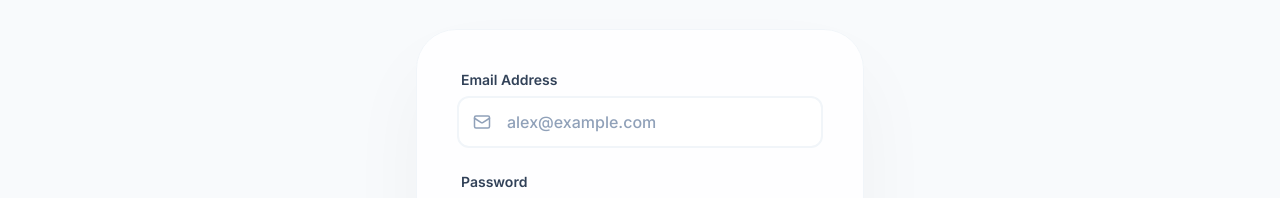
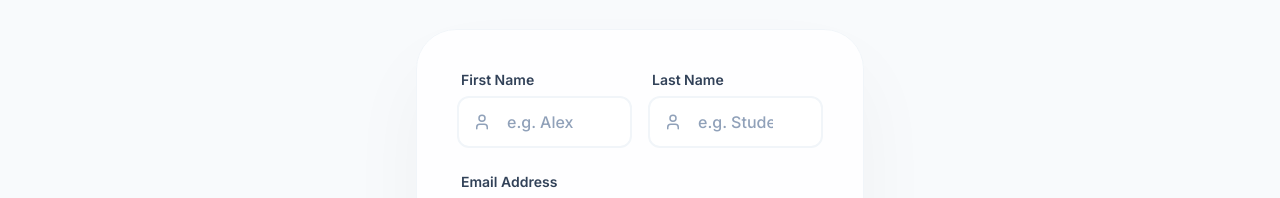
Before and after one commit to FiraolNigusse/studenthub, a React (Vite) app in the folder frontend/: page /register in a window 1280 px wide. Shown: the part 534-732 px from the top of the page. Built offline with nearby package versions, Linux system fonts and the light colour scheme; no server answers.

Commit message:
Fix AdSense loading with ResizeObserver and resolve registration 400 errors with first/last name fields

```diff
--- a/frontend/src/components/ads/AdUnit.tsx
+++ b/frontend/src/components/ads/AdUnit.tsx
@@ -1,4 +1,4 @@
-import React, { useEffect } from 'react';
+import React, { useEffect, useRef } from 'react';
 
 interface AdUnitProps {
   slot?: string;
@@ -15,17 +15,43 @@ const AdUnit: React.FC<AdUnitProps> = ({
   style = {},
   display = 'block'
 }) => {
+  const adRef = useRef<HTMLDivElement>(null);
+  const initialized = useRef(false);
+
   useEffect(() => {
-    try {
-      // @ts-ignore
-      (window.adsbygoogle = window.adsbygoogle || []).push({});
-    } catch (e) {
-      console.error('AdSense error:', e);
+    if (initialized.current) return;
+
+    const pushAd = () => {
+      if (!adRef.current || adRef.current.offsetWidth === 0) return;
+
+      try {
+        // @ts-ignore
+        (window.adsbygoogle = window.adsbygoogle || []).push({});
+        initialized.current = true;
+      } catch (e) {
+        console.error('AdSense error:', e);
+      }
+    };
+
+    // Try immediately
+    pushAd();
+
+    // If not initialized, set up an observer to catch when it becomes visible
+    if (!initialized.current) {
+      const observer = new ResizeObserver(() => {
+        if (!initialized.current && adRef.current && adRef.current.offsetWidth > 0) {
+          pushAd();
+          observer.disconnect();
+        }
+      });
+
+      if (adRef.current) observer.observe(adRef.current);
+      return () => observer.disconnect();
     }
   }, []);
 
   return (
-    <div className={`ad-container my-8 mx-auto text-center ${className}`}>
+    <div className={`ad-container my-8 mx-auto text-center ${className}`} ref={adRef}>
       {/* Label for development/clarity */}
       <div className="text-[10px] uppercase tracking-widest text-slate-300 mb-2 font-bold">Advertisement</div>
 
--- a/frontend/src/pages/Register.tsx
+++ b/frontend/src/pages/Register.tsx
@@ -1,6 +1,6 @@
 import React, { useState } from 'react';
 import { Link, useNavigate } from 'react-router-dom';
-import { UserPlus, Mail, Lock, AlertCircle, ArrowRight, ShieldCheck } from 'lucide-react';
+import { UserPlus, Mail, Lock, AlertCircle, ArrowRight, ShieldCheck, User } from 'lucide-react';
 import Button from '../components/ui/Button';
 import Input from '../components/ui/Input';
 import Card from '../components/ui/Card';
@@ -9,6 +9,8 @@ import { AuthService } from '../services';
 const Register: React.FC = () => {
   const navigate = useNavigate();
   const [formData, setFormData] = useState({
+    first_name: '',
+    last_name: '',
     email: '',
     password: '',
     password_confirm: ''
@@ -26,12 +28,20 @@ const Register: React.FC = () => {
     setIsLoading(true);
     setError(null);
 
-    try {
-      await AuthService.register(formData);
-      navigate('/resume');
-    } catch (err: any) {
-      setError(err.response?.data?.email?.[0] || 'Registration failed. Please check your information.');
-    } finally {
+      try {
+        await AuthService.register(formData);
+        navigate('/resume');
+      } catch (err: any) {
+        const errors = err.response?.data;
+        if (errors) {
+            // Get the first error from any field
+            const firstError = Object.values(errors)[0];
+            const message = Array.isArray(firstError) ? firstError[0] : (typeof firstError === 'string' ? firstError : 'Registration failed.');
+            setError(message);
+        } else {
+            setError('Registration failed. Please try again.');
+        }
+      } finally {
       setIsLoading(false);
     }
   };
@@ -59,6 +69,27 @@ const Register: React.FC = () => {
                 {error}
               </div>
             )}
+
+            <div className="grid grid-cols-1 sm:grid-cols-2 gap-4">
+              <Input
+                label="First Name"
+                name="first_name"
+                placeholder="e.g. Alex"
+                value={formData.first_name}
+                onChange={handleChange}
+                icon={User}
+                required
+              />
+              <Input
+                label="Last Name"
+                name="last_name"
+                placeholder="e.g. Student"
+                value={formData.last_name}
+                onChange={handleChange}
+                icon={User}
+                required
+              />
+            </div>
 
             <Input
               label="Email Address"
--- a/frontend/src/services/auth.service.ts
+++ b/frontend/src/services/auth.service.ts
@@ -14,7 +14,14 @@ const AuthService = {
   },
 
   async register(data: RegisterData): Promise<AuthResponse> {
-    const response = await api.post('/auth/register/', data);
+    const payload = {
+      email: data.email,
+      password: data.password,
+      password2: data.password_confirm,
+      first_name: data.first_name,
+      last_name: data.last_name
+    };
+    const response = await api.post('/auth/register/', payload);
     const { tokens, user } = response.data;
 
     localStorage.setItem('access_token', tokens.access);
--- a/frontend/src/types/auth.types.ts
+++ b/frontend/src/types/auth.types.ts
@@ -24,4 +24,6 @@ export interface RegisterData {
   email: string;
   password: string;
   password_confirm: string;
+  first_name: string;
+  last_name: string;
 }
```
Also changed, not shown: frontend/src/pages/Login.tsx (indentation only).
